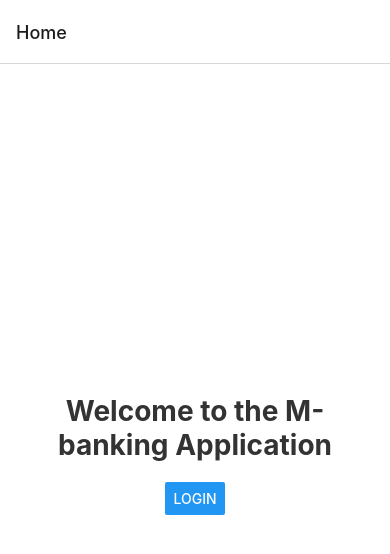
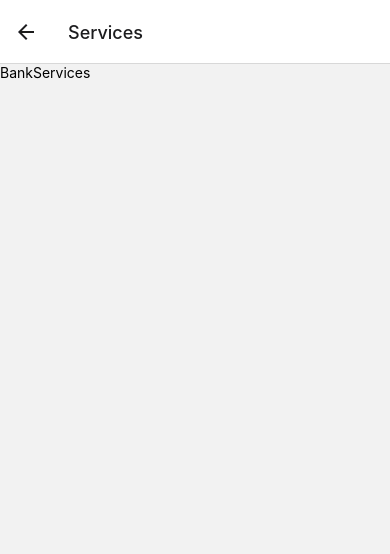
Before and after one commit to danieljuma5/M-Banking-Project, a React Native app: screen /Services in a window 390 px wide. Shown: the top 554 px of the page. Built offline with nearby package versions, Linux system fonts and the light colour scheme.

Commit message:
Added Bank Services Screen

```diff
--- a/src/navigation/AppNavigator.js
+++ b/src/navigation/AppNavigator.js
@@ -4,6 +4,7 @@ import React from 'react';
 import Home from '../screens/Home';
 import LoginScreen from '../screens/LoginScreen';
 import UserRegistration from '../screens/UserRegistrationScreen';
+import BankServices from '../screens/BankServicesScreen';
 
 
 
@@ -15,6 +16,7 @@ const AppNavigator = () => {
       <Stack.Screen name="Home" component={Home} />
       <Stack.Screen name='Login' component={LoginScreen} />
       <Stack.Screen name='Registration' component={UserRegistration} />
+      <Stack.Screen name='Services' component={BankServices} />
       {/* Other screens here */}
     </Stack.Navigator>
   );
--- /dev/null
+++ b/src/screens/BankServicesScreen.js
@@ -0,0 +1,14 @@
+import { StyleSheet, Text, View } from 'react-native'
+import React from 'react'
+
+const BankServices = () => {
+  return (
+    <View>
+      <Text>BankServices</Text>
+    </View>
+  )
+}
+
+export default BankServices
+
+const styles = StyleSheet.create({})
--- a/src/screens/LoginScreen.js
+++ b/src/screens/LoginScreen.js
@@ -47,6 +47,7 @@ const Login = () => {
 
   const handleSubmit = () => {
     // Logic for handling form submission (login)
+    navigation.navigate('Services')
   };
 
   return (
--- a/src/screens/UserRegistrationScreen.js
+++ b/src/screens/UserRegistrationScreen.js
@@ -24,6 +24,7 @@ const UserRegistration = ({ navigation }) => {
     // Logic to handle form submission (registration)
     // You can access form values using firstName, lastName, accountNumber, pin states
     // For example: Send API request to register user
+    navigation.navigate('Login')
   };
 
   return (
```
